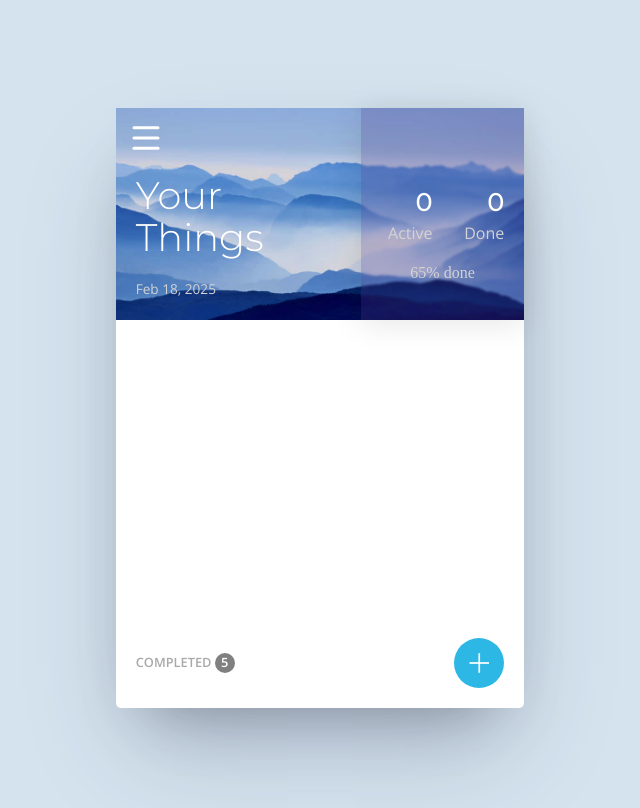
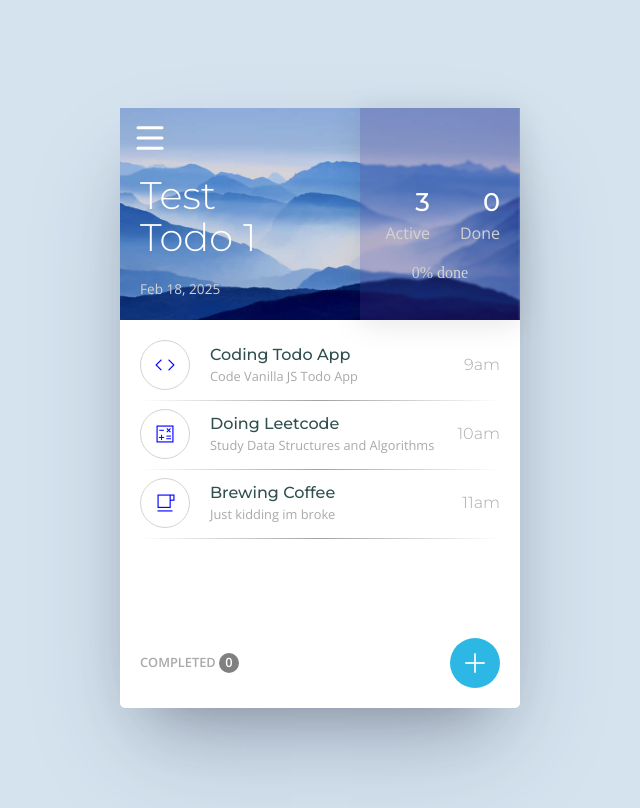
Before and after one commit to Mcorduk/2025-todo, a website built with webpack: page src/index.html in a window 1280 px wide. Shown: the whole page, without its empty margins (320-960 px from the left). Built offline with nearby package versions, Linux system fonts and the light colour scheme.

Commit message:
feat: render footer and completion percentage in nav

```diff
--- a/src/index.html
+++ b/src/index.html
@@ -12,7 +12,7 @@
 <body>
     <div id="app" data-todo-index="0">
         <nav>
-            <div id="leftHeader">
+            <!-- <div id="leftHeader">
                 <div id="sidenav">
                     <button class="hamb" aria-label="Open Menu"><span class="sr-only">Open Menu</span><svg class="ham" viewBox="0 0 100 100"><path class="line top" d="m 30,33 h 40 c 3.722839,0 7.5,3.126468 7.5,8.578427 0,5.451959 -2.727029,8.421573 -7.5,8.421573 h -20"></path><path class="line middle" d="m 30,50 h 40"></path><path class="line bottom" d="m 70,67 h -40 c 0,0 -7.5,-0.802118 -7.5,-8.365747 0,-7.563629 7.5,-8.634253 7.5,-8.634253 h 20"></path></svg></button>
                 </div>
@@ -39,17 +39,32 @@
                 <div id="completionPercentage"class="flex-1">
                     <p class="gray">65% done</p>
                 </div>
-            </div>
+            </div> -->
         </nav>
 
         <section class="flex-1">
             <div id="taskList">
 
+                <!-- <div class="task">
+                    <div class="flex">
+                        <div id="taskIcon">
+                            <span class="material-symbols-sharp blue-icon">
+                                code
+                            </span>
+                        </div>
+                        <div id="taskText">
+                            <div id="taskHeader" class="dark-slate montserrat">Coding Todo App</div>
+                            <div id="taskDescription" class="dark-gray open-sans">Code Vanilla JS Todo App</div>
+                        </div>
+                    </div>
+                    <div id="taskTime" class="dark-gray montserrat">9am</div>
+                </div>
+                <hr> -->
             </div>
         </section>
         <footer id="taskListFooter">
             <div id="completedTaskCount">
-                <p class="open-sans dark-gray">COMPLETED <span>5</span></p>
+                <p class="open-sans dark-gray">COMPLETED <span><!-- Completed task count --></span></p>
             </div>
             <div>
                 <button id="showAddTaskDialog">
--- a/src/script/displayController.js
+++ b/src/script/displayController.js
@@ -2,20 +2,24 @@
 
 import { Todo } from './todo';
 import { format } from 'date-fns'
-import { MATERIAL_ICONS } from './constants';
+import { MATERIAL_ICONS, TASK_STATUS } from './constants';
 
 class DisplayController {
     constructor() {
         this._todoList = [];
         this._currentTodo = new Todo("Your Things");
 
-        this.renderNav();
-        this.renderIconSelect();
+        this.renderTodo()
     }
 
     get todoList() { return this._todoList; }
 
     get currentTodo() { return this._currentTodo; }
+
+    set currentTodo(Todo) {
+        this._currentTodo = Todo
+        this.renderTodo()
+    }
 
     renderNav(){
 
@@ -23,8 +27,10 @@
 
         const TITLE = currentTodo.name;
 
-        const ACTIVE_TASK_COUNT = currentTodo.getTaskCount("status", "complete");
-        const COMPLETE_TASK_COUNT = currentTodo.getTaskCount("status", "complete");
+        const ACTIVE_TASK_COUNT = currentTodo.getTaskCount("status", TASK_STATUS.INCOMPLETE);
+        const COMPLETE_TASK_COUNT = currentTodo.getTaskCount("status", TASK_STATUS.COMPLETE);
+        const TOTAL_TASK_COUNT  = ACTIVE_TASK_COUNT + COMPLETE_TASK_COUNT;
+        const COMPLETION_PERCENTAGE = Math.round((COMPLETE_TASK_COUNT/TOTAL_TASK_COUNT)*100)
 
         const today = format(new Date(), 'MMM d, yyyy')
 
@@ -54,7 +60,7 @@
                     </div>
                 </div>
                 <div id="completionPercentage"class="flex-1">
-                    <p class="gray">65% done</p>
+                    <p class="gray">${COMPLETION_PERCENTAGE}% done</p>
                 </div>
             </div>
         `
@@ -64,9 +70,62 @@
 
         nav.innerHTML = navHtml;
     }
+    renderBody() {
+
+        let taskList = document.getElementById("taskList");
+
+        let taskIndex = 0;
+        for (let task of this.currentTodo.tasks )
+        {
+        const taskHtml = this.renderTask(taskIndex, task)
+        taskList.innerHTML += taskHtml;
+
+        taskIndex++;
+        }
+    }
+
+    renderFooter() {
+        let countSpan = document.querySelector('#completedTaskCount span')
+        const COMPLETE_TASK_COUNT = this.currentTodo.getTaskCount("status", TASK_STATUS.COMPLETE);
+
+        countSpan.textContent = COMPLETE_TASK_COUNT;
+    }
 
     renderTodo() {
+        this.renderNav();
+        this.renderBody();
+        this.renderFooter();
+        this.renderIconSelect();
+    }
 
+    renderTask( index, task ) {
+        console.log("rendering this todo of " + task.name)
+
+        const taskIndex = index;
+        const taskIcon = task.icon
+        const taskDescription = task.description
+        const taskTitle = task.name
+        const taskTime = task.time
+
+        const taskHtml = `
+                <div class="task" data-task-index="${taskIndex}">
+                    <div class="flex">
+                        <div id="taskIcon">
+                            <span class="material-symbols-sharp blue-icon">
+                                ${taskIcon}
+                            </span>
+                        </div>
+                        <div id="taskText">
+                            <div id="taskHeader" class="dark-slate montserrat">${taskTitle}</div>
+                            <div id="taskDescription" class="dark-gray open-sans">${taskDescription}</div>
+                        </div>
+                    </div>
+                    <div id="taskTime" class="dark-gray montserrat">${taskTime}</div>
+                </div>
+                <hr>
+        `
+
+        return taskHtml
     }
 
     renderIconSelect() {
```
